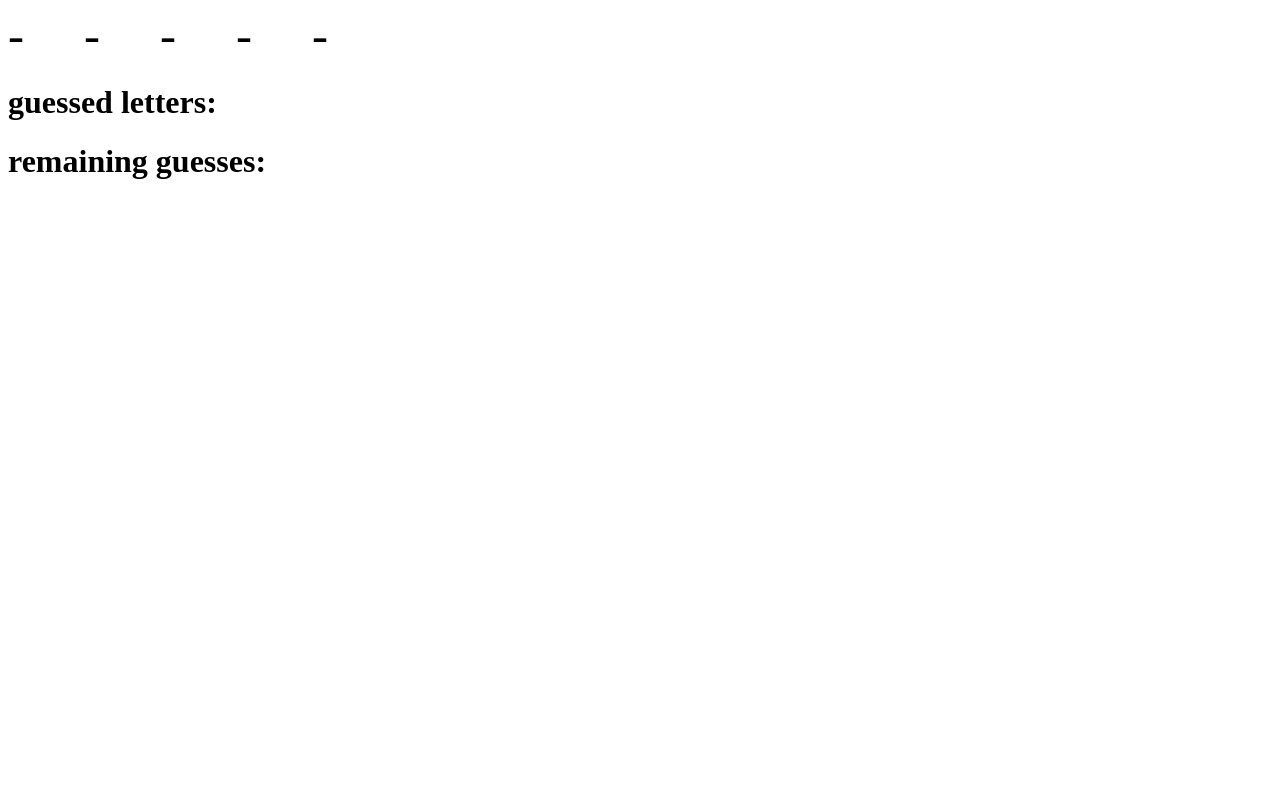
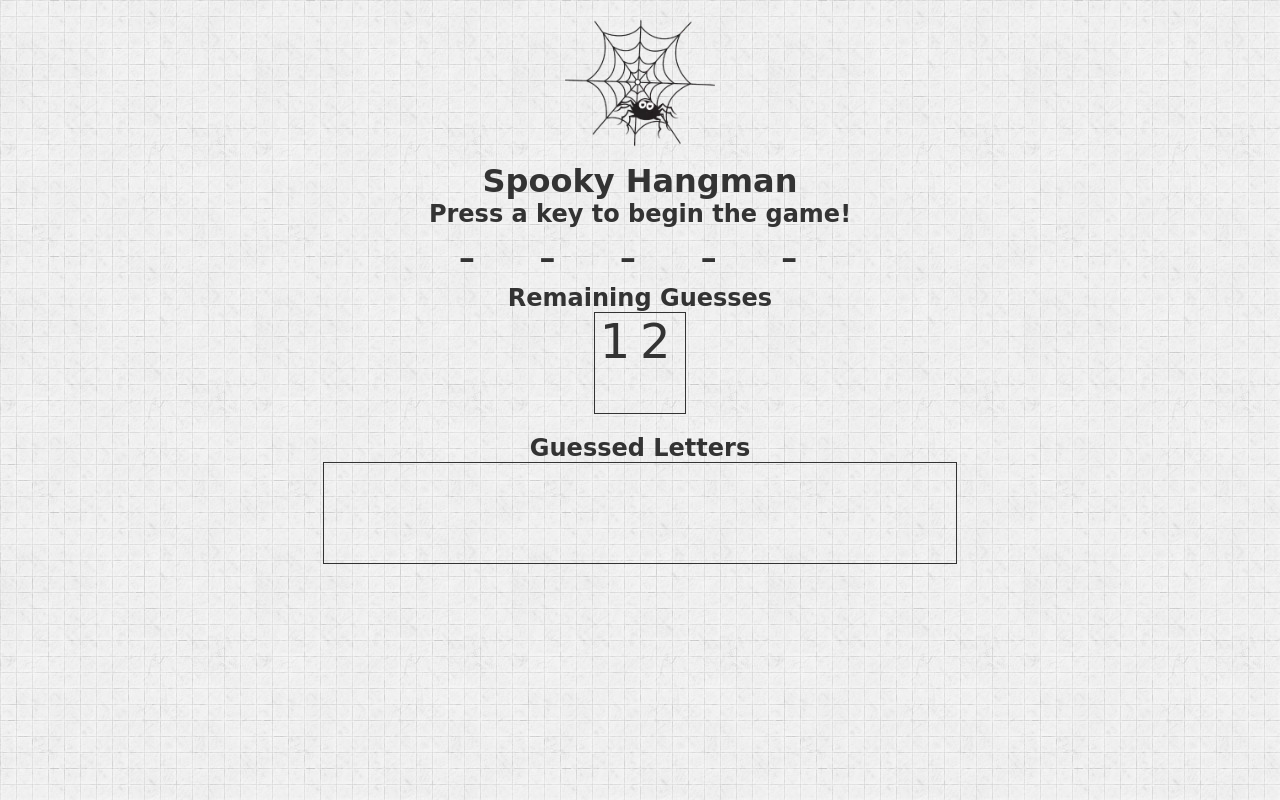
Before and after one commit to katiekatieb/word-guess-game, a plain HTML site: page index.html in a window 1280 px wide. Drawn offline with Linux system fonts and the light colour scheme; a web font is replaced by a local one.

Commit message:
style a little

```diff
--- a/assets/css/style.css
+++ b/assets/css/style.css
@@ -2,3 +2,46 @@
   letter-spacing: .5em;
   font-size: 3em;
 }
+
+#guesses{
+  letter-spacing: .2em;
+  font-size: 3em;
+}
+
+#guess{
+  letter-spacing: .2em;
+  font-size: 3em;
+}
+
+.box{
+  border: 1px solid #333;
+  width: 50%;
+  margin: 0 auto;
+  min-height: 100px;
+  margin-bottom: 20px;
+}
+
+.guesses{
+  width: 90px;
+}
+
+h2{
+  font-size: 1.5em;
+  margin: 0px;
+}
+
+h1{
+  margin: 0px;
+}
+
+body{
+  text-align: center;
+  color: #333;
+  background-image: url("../images/paper.jpg");
+  background-color: #fff;
+  font-family: 'Sue Ellen Francisco', cursive;
+}
+
+img{
+  width: 150px;
+}
--- a/assets/javascript/game.js
+++ b/assets/javascript/game.js
@@ -15,6 +15,8 @@ for (var i = 0; i < word.length; i ++){
 
 
 updateBlankWord();
+displayGuesses();
+
 
 function updateBlankWord(){
   document.getElementById("word").innerHTML = blankWord.join(' ');
--- a/index.html
+++ b/index.html
@@ -4,18 +4,29 @@
   <meta charset="UTF-8">
   <meta name="viewport" content="width=device-width, initial-scale=1.0">
   <meta http-equiv="X-UA-Compatible" content="ie=edge">
+  <link href="https://fonts.googleapis.com/css?family=Sue+Ellen+Francisco" rel="stylesheet">
   <link rel="stylesheet" type="text/css" href="assets/css/style.css">
 
   <title>Hangman</title>
 </head>
   <body>
+    <img src="assets/images/spider.png" alt="spider">
+    <h1>Spooky Hangman</h1>
+    <h2>Press a key to begin the game!</h2>
 
-    <span id="word"></span>
+    <div id="word"></div>
     <span id="letter"></span>
-    <h1>guessed letters: <span id="guess"></span></h1>
-    <h1>remaining guesses: <span id="guesses"></span></h1>
+
+    <h2>Remaining Guesses</h2>
+    <div class="box guesses" >
+      <span id="guesses"></span>
+    </div>
+
+    <h2>Guessed Letters</h2>
+    <div class="box">
+      <span id="guess"></span>
+    </div>
 
   <script src="assets/javascript/game.js"></script>
-
   </body>
 </html>
```
Also changed, not shown: assets/images/creepy-bg.jpeg (added), assets/images/creepy-bg.jpg (added), assets/images/paper.jpg (added), assets/images/pumpkin.png (added), assets/images/spider.png (added).
